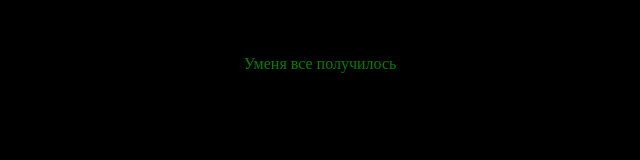
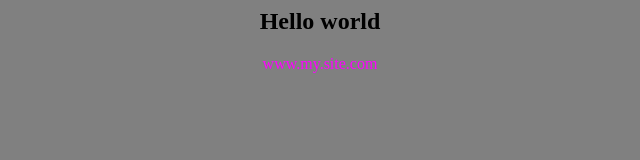
Before and after one commit to sylar-moon/repository-for-Jenkins, a plain HTML site: page index.html in a window 1280 px wide. Shown: the whole page, without its empty margins (320-960 px from the left). Drawn offline with Linux system fonts and the light colour scheme.

Commit message:
Update index.html

```diff
--- a/index.html
+++ b/index.html
@@ -1,9 +1,9 @@
 <html>
-<body bgcolor=black>
+<body bgcolor=gray>
 <center>
-<h2><front color=blue>Привет это моя последняя сборка</font></h2>
+<h2><front color=yellow>Hello world</font></h2>
 
-<font color=green>Уменя все получилось</font>
+<font color=magenta>www.my.site.com</font>
 
 </center>
 </body>
```
